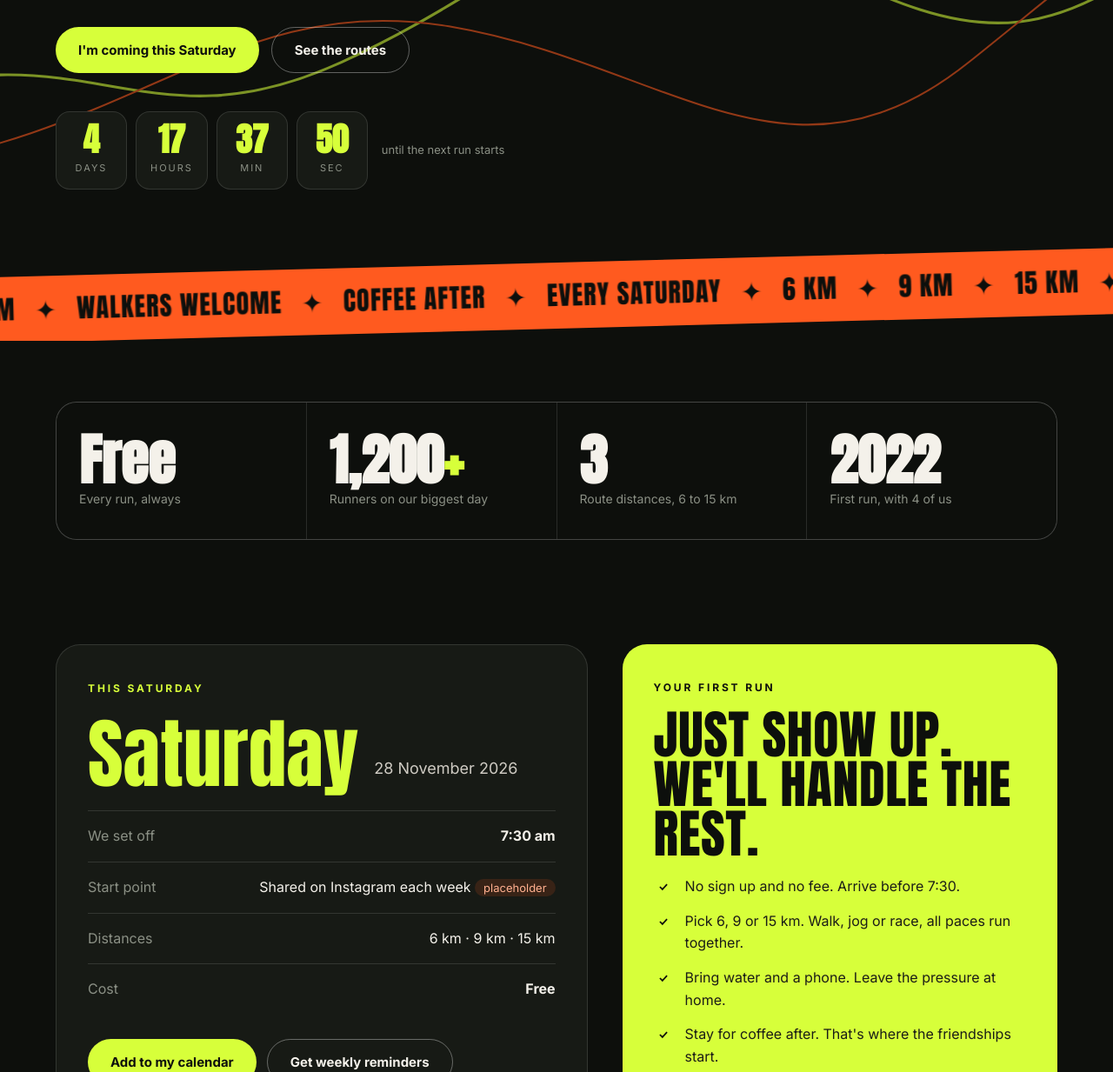
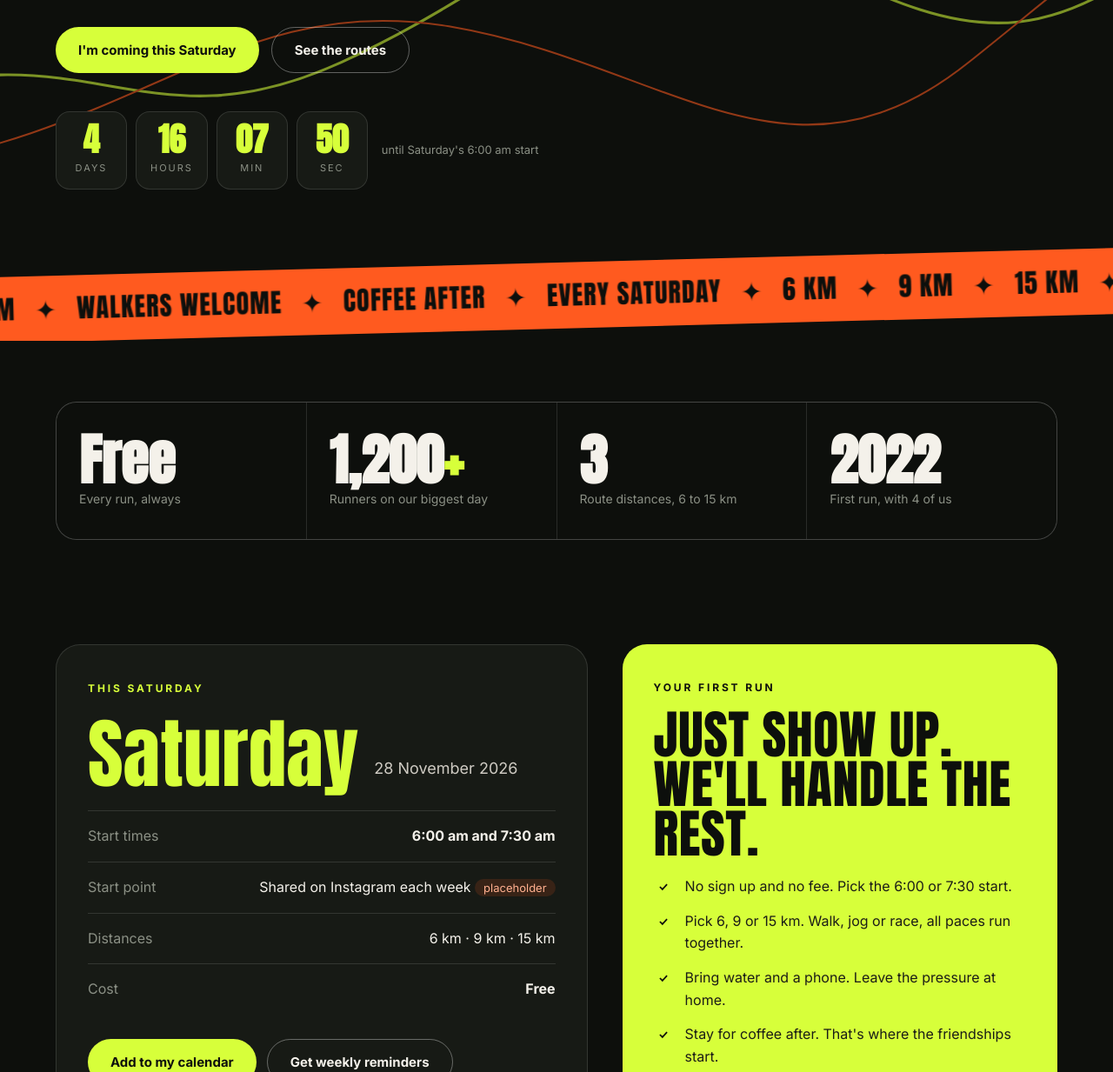
Before and after one commit to Oletipis/Websitedemos, a plain HTML site: page running/werunnairobi.html in a window 1280 px wide. Shown: the part 659-1892 px from the top of the page at 87% size. Drawn offline with Linux system fonts and the light colour scheme.

Commit message:
WRN: 6:00 and 7:30 start times from Instagram bio
Co-Authored-By: Claude Opus 5.5 <noreply@anthropic.com>
Claude-Session: https://claude.ai/code/session_01C1qKdxZgLkS4G6tAec1bNF

```diff
--- a/running/werunnairobi.html
+++ b/running/werunnairobi.html
@@ -140,7 +140,7 @@ footer .wrap{display:flex;justify-content:space-between;gap:16px;flex-wrap:wrap}
 <h1>Nairobi wakes up <em>running.</em></h1>
 <p class="lead">The city's biggest free running community. No fees, no registration, no pace pressure. Just show up on Saturday, pick a distance and finish with coffee.</p>
 <div class="ctas"><button class="btn" data-join>I'm coming this Saturday</button><a class="btn o" href="#routes">See the routes</a></div>
-<div class="count" id="count"><div class="c"><b id="cd">0</b><span>Days</span></div><div class="c"><b id="ch">0</b><span>Hours</span></div><div class="c"><b id="cm">0</b><span>Min</span></div><div class="c"><b id="cs">0</b><span>Sec</span></div><small>until the next run starts</small></div>
+<div class="count" id="count"><div class="c"><b id="cd">0</b><span>Days</span></div><div class="c"><b id="ch">0</b><span>Hours</span></div><div class="c"><b id="cm">0</b><span>Min</span></div><div class="c"><b id="cs">0</b><span>Sec</span></div><small>until Saturday's 6:00 am start</small></div>
 </div></section>
 <div class="mq-wrap"><div class="marq"><div><span>6 KM</span>✦<span>9 KM</span>✦<span>15 KM</span>✦<span>WALKERS WELCOME</span>✦<span>COFFEE AFTER</span>✦<span>EVERY SATURDAY</span>✦<span>6 KM</span>✦<span>9 KM</span>✦<span>15 KM</span>✦<span>WALKERS WELCOME</span>✦<span>COFFEE AFTER</span>✦<span>EVERY SATURDAY</span>✦</div></div></div>
 
@@ -151,7 +151,7 @@ footer .wrap{display:flex;justify-content:space-between;gap:16px;flex-wrap:wrap}
 <span class="k">This Saturday</span>
 <div class="when"><div class="day" id="sday">Saturday</div><div class="date" id="sdate"></div></div>
 <div class="rows">
-<div><span>We set off</span><span><b>7:30 am</b></span></div>
+<div><span>Start times</span><span><b>6:00 am and 7:30 am</b></span></div>
 <div><span>Start point</span><span>Shared on Instagram each week <em>placeholder</em></span></div>
 <div><span>Distances</span><span>6 km · 9 km · 15 km</span></div>
 <div><span>Cost</span><span><b>Free</b></span></div>
@@ -162,7 +162,7 @@ footer .wrap{display:flex;justify-content:space-between;gap:16px;flex-wrap:wrap}
 <span class="k" style="color:var(--ink)">Your first run</span>
 <h3 style="font-size:clamp(40px,5vw,60px)">Just show up. We'll handle the rest.</h3>
 <ul class="check" style="--c:#0d0f0c">
-<li style="color:#1b1d17">No sign up and no fee. Arrive before 7:30.</li>
+<li style="color:#1b1d17">No sign up and no fee. Pick the 6:00 or 7:30 start.</li>
 <li style="color:#1b1d17">Pick 6, 9 or 15 km. Walk, jog or race, all paces run together.</li>
 <li style="color:#1b1d17">Bring water and a phone. Leave the pressure at home.</li>
 <li style="color:#1b1d17">Stay for coffee after. That's where the friendships start.</li>
@@ -223,14 +223,14 @@ footer .wrap{display:flex;justify-content:space-between;gap:16px;flex-wrap:wrap}
 function openModal(){document.getElementById('modal').classList.add('on')}
 document.querySelectorAll('[data-join]').forEach(b=>b.addEventListener('click',openModal));
 /* next Saturday 7:30 Nairobi time (UTC+3) */
-function nextRun(){const now=new Date();const eat=new Date(now.getTime()+3*36e5);let d=new Date(Date.UTC(eat.getUTCFullYear(),eat.getUTCMonth(),eat.getUTCDate(),7,30));let add=(6-eat.getUTCDay()+7)%7;d=new Date(d.getTime()+add*864e5);if(d.getTime()<=eat.getTime())d=new Date(d.getTime()+7*864e5);return new Date(d.getTime()-3*36e5)}
+function nextRun(){const now=new Date();const eat=new Date(now.getTime()+3*36e5);let d=new Date(Date.UTC(eat.getUTCFullYear(),eat.getUTCMonth(),eat.getUTCDate(),6,0));let add=(6-eat.getUTCDay()+7)%7;d=new Date(d.getTime()+add*864e5);if(d.getTime()<=eat.getTime())d=new Date(d.getTime()+7*864e5);return new Date(d.getTime()-3*36e5)}
 const run=nextRun();
 const ds=new Date(run.getTime()+3*36e5);
 document.getElementById('sdate').textContent=ds.getUTCDate()+' '+['January','February','March','April','May','June','July','August','September','October','November','December'][ds.getUTCMonth()]+' '+ds.getUTCFullYear();
 function tick(){let s=Math.max(0,Math.floor((run-Date.now())/1000));const d=Math.floor(s/86400);s%=86400;const h=Math.floor(s/3600);s%=3600;const m=Math.floor(s/60);s%=60;cd.textContent=d;ch.textContent=String(h).padStart(2,'0');cm.textContent=String(m).padStart(2,'0');cs.textContent=String(s).padStart(2,'0')}
 tick();setInterval(tick,1000);
 document.getElementById('ics').addEventListener('click',()=>{const f=t=>t.toISOString().replace(/[-:]/g,'').split('.')[0]+'Z';const end=new Date(run.getTime()+2*36e5);
-const ics=['BEGIN:VCALENDAR','VERSION:2.0','PRODID:-//We Run Nairobi//EN','BEGIN:VEVENT','UID:'+run.getTime()+'@werunnairobi','DTSTAMP:'+f(new Date()),'DTSTART:'+f(run),'DTEND:'+f(end),'SUMMARY:We Run Nairobi Saturday run','DESCRIPTION:Free run. 6\\, 9 or 15 km. Start point shared on Instagram.','RRULE:FREQ=WEEKLY','END:VEVENT','END:VCALENDAR'].join('\r\n');
+const ics=['BEGIN:VCALENDAR','VERSION:2.0','PRODID:-//We Run Nairobi//EN','BEGIN:VEVENT','UID:'+run.getTime()+'@werunnairobi','DTSTAMP:'+f(new Date()),'DTSTART:'+f(run),'DTEND:'+f(end),'SUMMARY:We Run Nairobi Saturday run','DESCRIPTION:Free run. Starts at 6:00 and 7:30. 6\\, 9 or 15 km. Start point shared on Instagram.','RRULE:FREQ=WEEKLY','END:VEVENT','END:VCALENDAR'].join('\r\n');
 const a=document.createElement('a');a.href=URL.createObjectURL(new Blob([ics],{type:'text/calendar'}));a.download='we-run-nairobi-saturday.ics';document.body.appendChild(a);a.click();a.remove()});
 /* routes */
 const R=[{k:'6 KM',d:'The original loop. The distance our first four runners covered in 2022, and the perfect first Saturday.',p:['Beginners','Walkers welcome','Your first Saturday'],path:'M120 330 C 120 220, 220 150, 320 150 S 520 200, 520 280 S 420 380, 320 370 S 140 380, 120 330'},
```
